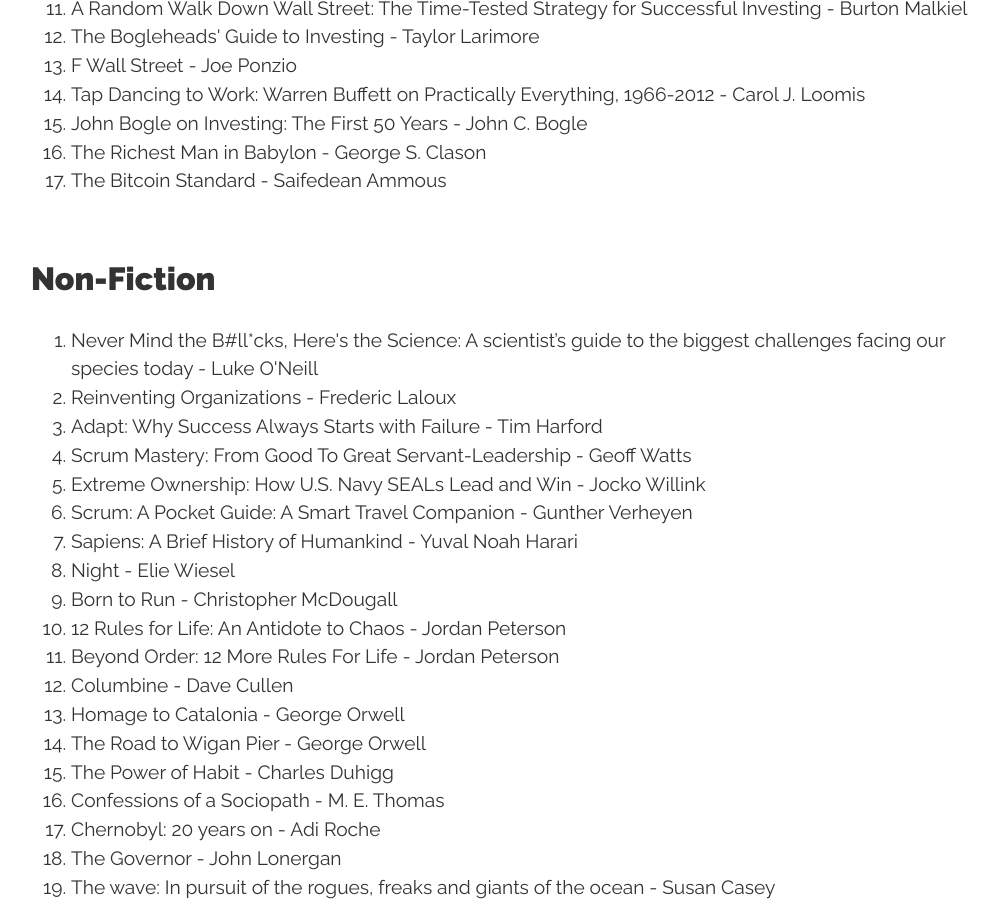
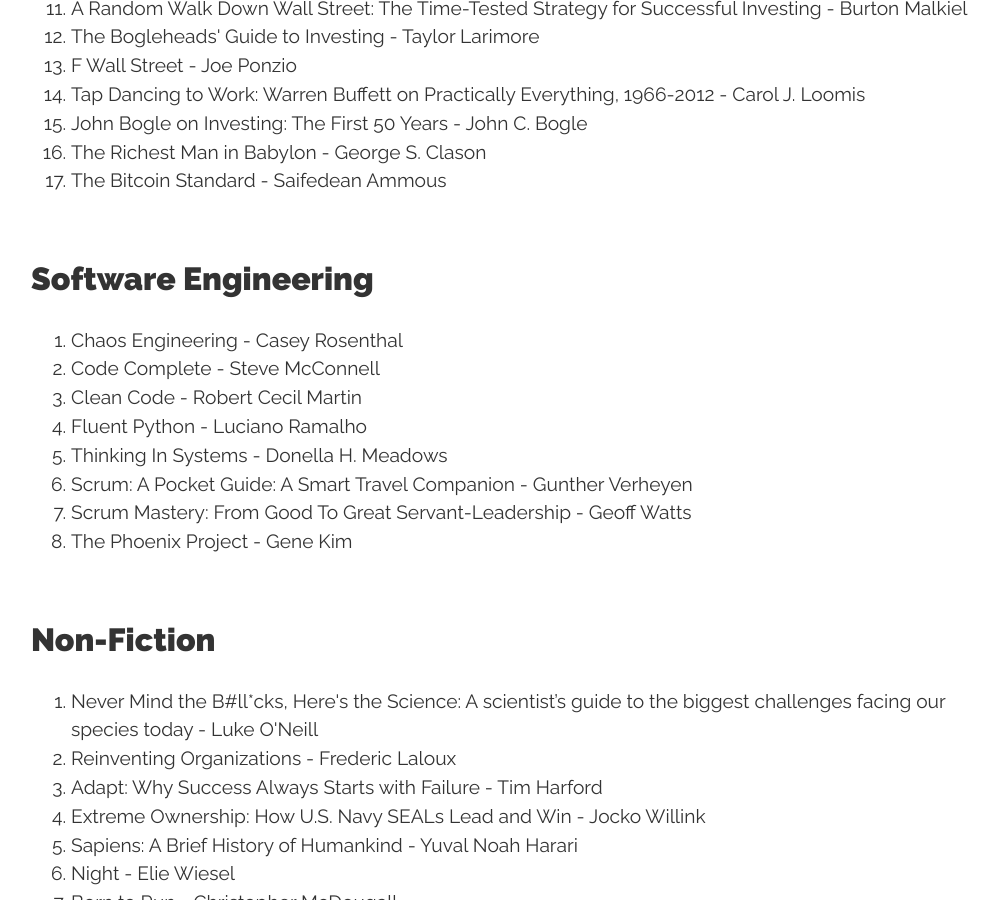
Before and after one commit to conanmercer/conanmercer.github.io, a Jekyll site: the page built from books.html, in a window 1280 px wide and 900 px high, scrolled down 933 px. Shown: the whole window, without its empty margins (129-1126 px from the left). Built offline with Jekyll 4.4.1, drawn with Linux system fonts in a browser that asks for light colours; nearby versions of some CDN libraries; some web fonts are replaced; some of the changed text lies outside the part shown.

Commit message:
add, new books, and software eng section

```diff
--- a/books.html
+++ b/books.html
@@ -38,6 +38,18 @@
   <li>The Bitcoin Standard - Saifedean Ammous</li>
 </ol>
 
+<h2>Software Engineering</h2>
+<ol>
+  <li>Chaos Engineering - Casey Rosenthal</li>
+  <li>Code Complete - Steve McConnell</li>
+  <li>Clean Code - Robert Cecil Martin</li>
+  <li>Fluent Python - Luciano Ramalho</li>
+  <li>Thinking In Systems - Donella H. Meadows</li>
+  <li>Scrum: A Pocket Guide: A Smart Travel Companion - Gunther Verheyen</li>
+  <li>Scrum Mastery: From Good To Great Servant-Leadership - Geoff Watts</li>
+  <li>The Phoenix Project - Gene Kim</li>
+</ol>
+
 <h2>Non-Fiction</h2>
 <ol>
   <li>
@@ -83,6 +92,7 @@
   <li>The Corner - David Simon</li>
   <li>The Talent Code - Daniel Coyle</li>
   <li>10% Happier - Dan Harris</li>
+  <li>The Secret Race - Tyler Hamilton</li>
 </ol>
 
 <h2>Fiction</h2>
```
Also changed, not shown: other parts of books.html (+0 -3 lines).
